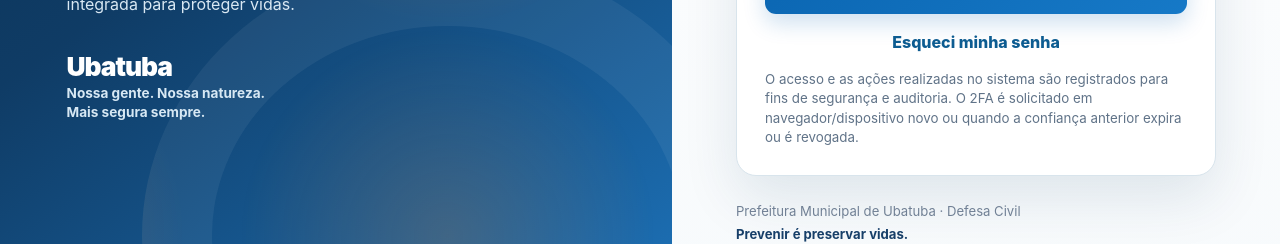
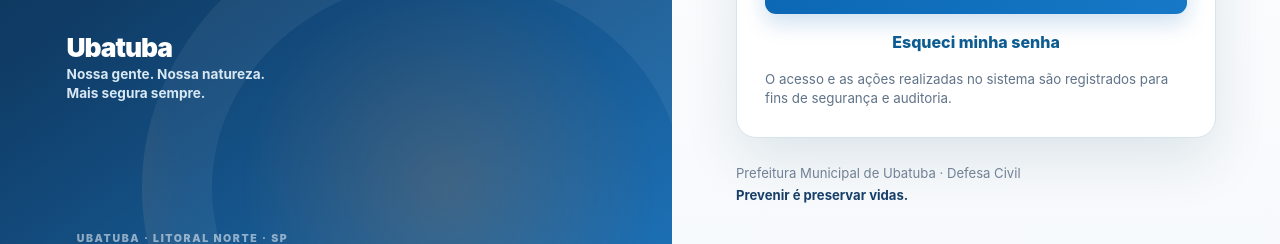
Before and after one commit to mskpoeira/sigdec, a Next.js app in the folder apps/web/: page /login in a window 1280 px wide. Shown: the part 555-799 px from the top of the page. Built offline with nearby package versions, Linux system fonts and the light colour scheme; no server answers.

Commit message:
fix: remove aviso de 2FA da tela de login em homologacao

```diff
--- a/apps/web/app/login/LoginForm.tsx
+++ b/apps/web/app/login/LoginForm.tsx
@@ -166,7 +166,7 @@
       {message && <p className="errorMessage" role="alert">{message}</p>}
       <button type="submit" disabled={loading}>{loading ? "Autenticando..." : "Entrar"}</button>
       <a className="loginLink" href="/esqueci-senha">Esqueci minha senha</a>
-      <small>O acesso e as ações realizadas no sistema são registrados para fins de segurança e auditoria. O 2FA é solicitado em navegador/dispositivo novo ou quando a confiança anterior expira ou é revogada.</small>
+      <small>O acesso e as ações realizadas no sistema são registrados para fins de segurança e auditoria.</small>
     </form>
   );
 }
```
